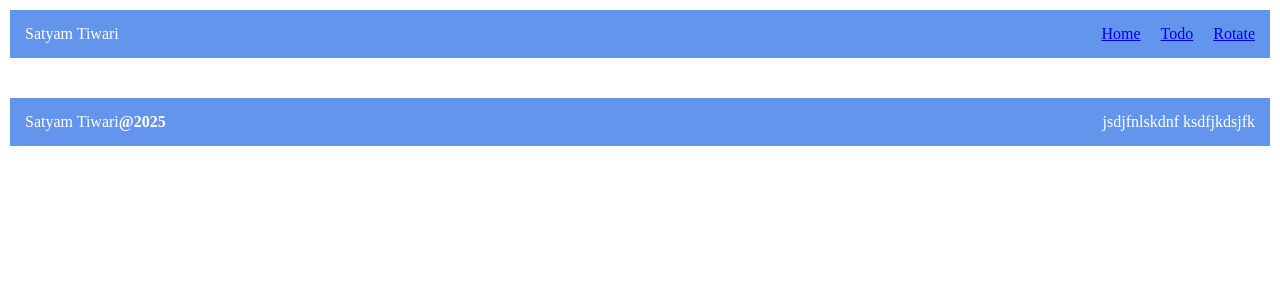
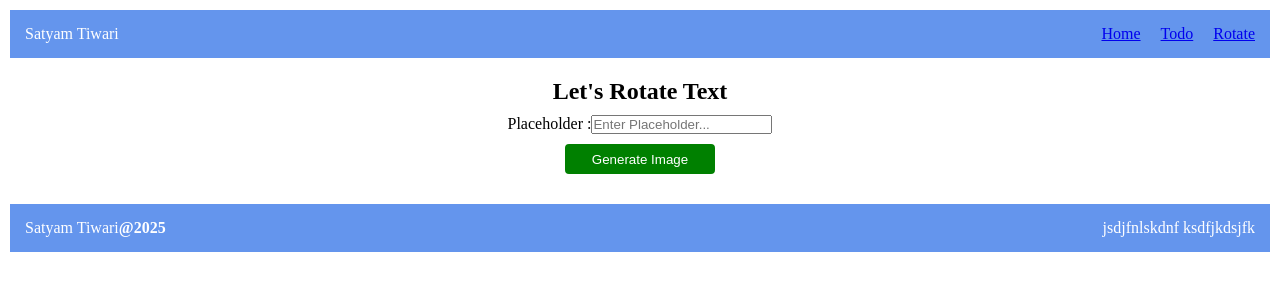
Before and after one commit to satyamtiwari98/learn_typescript_react, a React (Vite) app: page /rotate in a window 1280 px wide. Shown: the top 300 px of the page. Built offline with nearby package versions, Linux system fonts and the light colour scheme.

Commit message:
Rotate Added

```diff
--- a/src/App.tsx
+++ b/src/App.tsx
@@ -4,6 +4,7 @@ import Home from "./components/Home/Home";
 import Header from "./components/Shared/Header/Header";
 import Footer from "./components/Shared/Footer/Footer";
 import Todo from "./components/Todo/Todo";
+import Rotate from "./components/Rotate/Rotate";
 
 const App = () => {
   const routes = [
@@ -17,7 +18,7 @@ const App = () => {
     },
     {
       path: "/rotate",
-      element: "",
+      element: <Rotate />,
     },
   ];
 
--- /dev/null
+++ b/src/components/Rotate/Rotate.css
@@ -0,0 +1,40 @@
+.rotate-container img {
+  display: block;
+  margin-top: 1rem;
+  max-width: 100%;
+  border: 1px solid #ccc;
+}
+
+.rotate-container {
+  display: flex;
+  flex-direction: column;
+  align-items: center;
+  justify-content: center;
+  gap: 10px;
+}
+
+.rotate-img-sec {
+  display: flex;
+  flex-direction: column;
+  align-items: center;
+  justify-content: center;
+  gap: 20px;
+}
+
+.rotate-btn {
+  width: 80px;
+  height: 30px;
+  color: white;
+  background-color: green;
+  border-radius: 4px;
+  border: 2px solid green;
+}
+
+.rotate-generate-btn {
+  width: 150px;
+  height: 30px;
+  color: white;
+  background-color: green;
+  border-radius: 4px;
+  border: 2px solid green;
+}
--- /dev/null
+++ b/src/components/Rotate/Rotate.tsx
@@ -0,0 +1,113 @@
+import { useState, useRef } from "react";
+import "./Rotate.css";
+
+const Rotate = () => {
+  const [placeholder, setPlaceholder] = useState("");
+  const [imageUrl, setImageUrl] = useState("");
+  const [rotation, setRotation] = useState(0); // in degrees
+  const canvasRef = useRef<HTMLCanvasElement>(null);
+
+  const handleInputChange = (e: React.ChangeEvent<HTMLInputElement>) => {
+    setPlaceholder(e.target.value);
+  };
+
+  const drawCanvas = (angle: number) => {
+    const canvas = canvasRef.current;
+    if (!canvas) return;
+    const ctx = canvas.getContext("2d");
+    if (!ctx) return;
+
+    const width = canvas.width;
+    const height = canvas.height;
+    ctx.clearRect(0, 0, width, height);
+
+    // Fill background
+    ctx.fillStyle = "#e0e0e0";
+    ctx.fillRect(0, 0, width, height);
+
+    // Translate to center, rotate, draw text, then reset
+    ctx.save();
+    ctx.translate(width / 2, height / 2);
+    ctx.rotate((angle * Math.PI) / 180);
+
+    ctx.fillStyle = "#000";
+    ctx.font = "24px sans-serif";
+    ctx.textAlign = "center";
+    ctx.textBaseline = "middle";
+    ctx.fillText(placeholder || "Placeholder", 0, 0);
+
+    ctx.restore();
+
+    const url = canvas.toDataURL("image/png");
+    setImageUrl(url);
+  };
+
+  const handleGenerateImage = () => {
+    drawCanvas(rotation);
+  };
+
+  const handleRotate = () => {
+    const newRotation = (rotation + 90) % 360;
+    setRotation(newRotation);
+    drawCanvas(newRotation);
+  };
+
+  return (
+    <div className="rotate-container">
+      <h2>Let's Rotate Text</h2>
+
+      <div>
+        <label>Placeholder :</label>
+        <input
+          type="text"
+          placeholder="Enter Placeholder..."
+          onChange={handleInputChange}
+          value={placeholder}
+        />
+      </div>
+
+      <div>
+        <button
+          type="button"
+          className="rotate-generate-btn"
+          onClick={handleGenerateImage}
+        >
+          Generate Image
+        </button>
+      </div>
+
+      <canvas
+        ref={canvasRef}
+        width={300}
+        height={200}
+        style={{ display: "none" }}
+      />
+
+      <div>
+        {imageUrl && (
+          <div className="rotate-img-sec">
+            <div>
+              <img
+                src={imageUrl}
+                alt="Generated from canvas"
+                style={{ border: "1px solid #ccc", marginTop: "1rem" }}
+              />
+            </div>
+            <div>
+              <button
+                className="rotate-btn"
+                type="button"
+                onClick={handleRotate}
+                disabled={!placeholder}
+              >
+                Rotate
+              </button>
+            </div>
+          </div>
+        )}
+      </div>
+    </div>
+  );
+};
+
+export default Rotate;
```
